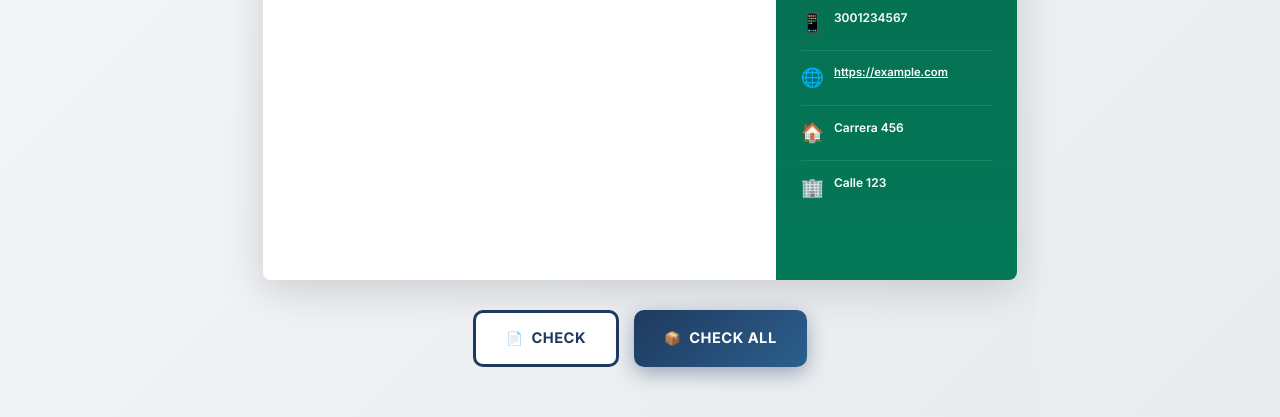
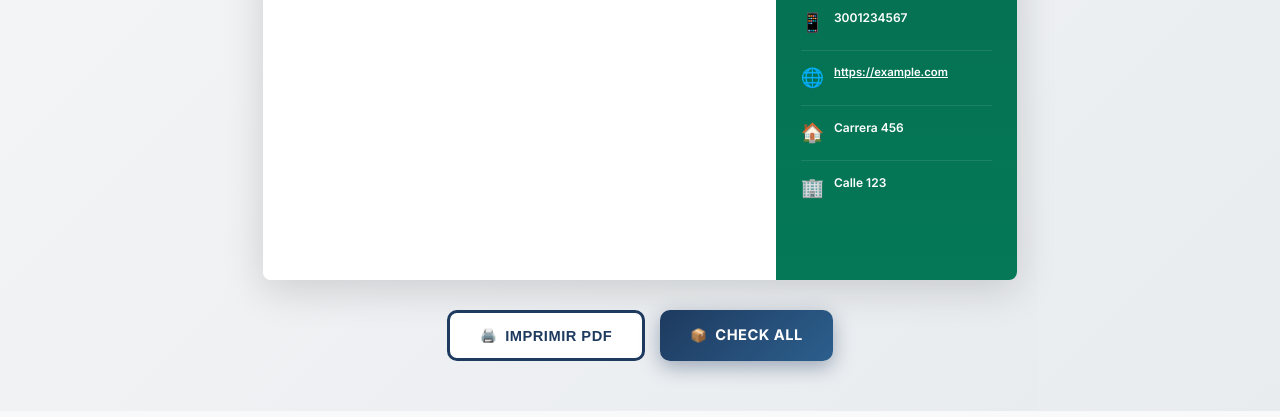
Before and after one commit to AnthonyMarrasquinTi/Curriculo, a Django app: page / in a window 1280 px wide. Shown: the part 1021-1438 px from the top of the page. Run offline with Django 5.2, Linux system fonts and the light colour scheme; data comes from the database, SQL or seed files in the repository; data that the repository does not hold is empty.

Commit message:
Replace Check button with Print PDF button using browser print dialog

```diff
--- a/hoja_de_vida/apps/perfil/templates/perfil/cv_clean.html
+++ b/hoja_de_vida/apps/perfil/templates/perfil/cv_clean.html
@@ -475,9 +475,9 @@
 
     <!-- Botones de acción (solo al final) -->
     <div class="action-buttons">
-        <a class="btn-action outline" href="{% url 'descargar_cv_pdf' %}">
-            <span class="btn-icon">📄</span> Check
-        </a>
+        <button class="btn-action outline" onclick="window.print()">
+            <span class="btn-icon">🖨️</span> Imprimir PDF
+        </button>
         <a class="btn-action primary" href="{% url 'descargar_cv_completo_pdf' %}?check_all=1">
             <span class="btn-icon">📦</span> Check All
         </a>
```
